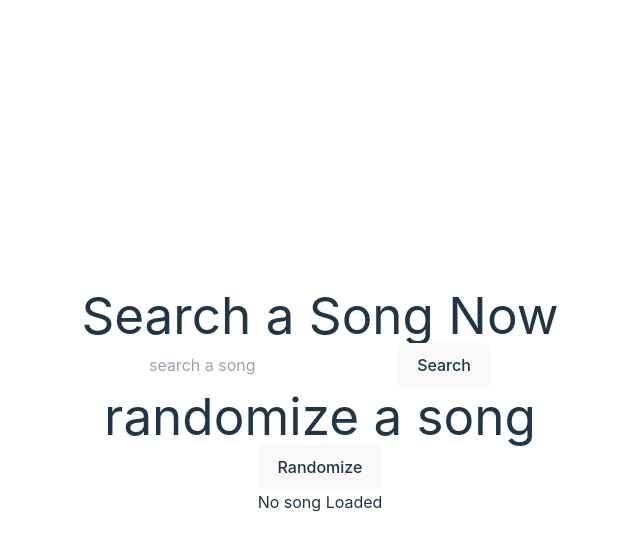
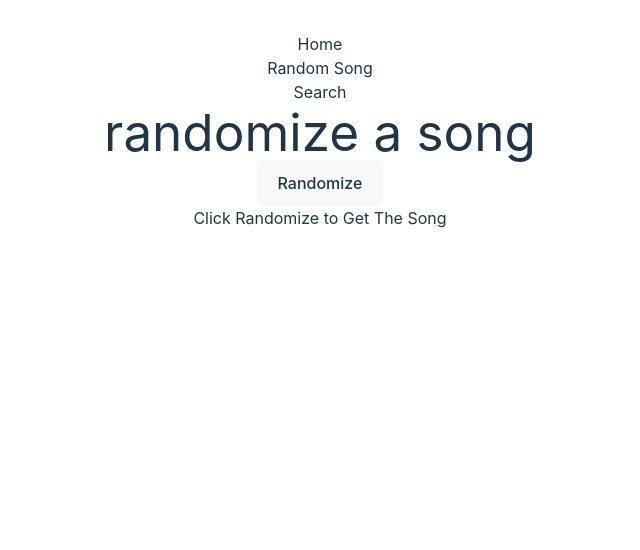
Before and after one commit to Ahmedhussin1/Genuis, a React (Vite) app: page /random-song in a window 1280 px wide. Shown: the top 550 px of the page, without its empty margins (320-960 px from the left). Built offline with nearby package versions, Linux system fonts and the light colour scheme.

Commit message:
react router dom added, navbar component created and implemented, styling is under going, url added to the image in the song search component

```diff
--- a/package.json
+++ b/package.json
@@ -12,7 +12,8 @@
   "dependencies": {
     "axios": "^1.7.2",
     "react": "^18.2.0",
-    "react-dom": "^18.2.0"
+    "react-dom": "^18.2.0",
+    "react-router-dom": "^6.23.1"
   },
   "devDependencies": {
     "@types/react": "^18.2.66",
--- a/src/App.jsx
+++ b/src/App.jsx
@@ -1,15 +1,22 @@
 import './App.css'
+import Navbar from './components/Navbar'
 import SongSearch from './components/SongSearch'
 import FetchSongById from './pages/FetchSongById'
+import { BrowserRouter as Router, Route, Routes } from "react-router-dom";
+import Home from './pages/Home';
 
 function App() {
 
   return (
-    <div>
-        <SongSearch/>
-        <FetchSongById/>
-    </div>
-  )
+    <Router>
+      <Navbar />
+      <Routes>
+        <Route path="/" element={<Home />} />
+        <Route path="/search" element={<SongSearch />} />
+        <Route path="/random-song" element={<FetchSongById />} />
+      </Routes>
+    </Router>
+  );
 }
 
 export default App
--- /dev/null
+++ b/src/components/Navbar.jsx
@@ -0,0 +1,20 @@
+import { Link } from "react-router-dom"
+function Navbar() {
+  return (
+    <nav className="bg-slate-700">
+        <ul className="flex gap-5 items-center justify-center py-10">
+            <li>
+                <Link to='/'>Home</Link>
+            </li>
+            <li>
+                <Link to='/random-song'>Random Song</Link>
+            </li>
+            <li>
+                <Link to='/search'>Search</Link>
+            </li>
+        </ul>
+    </nav>
+  )
+}
+
+export default Navbar
--- a/src/components/SongSearch.jsx
+++ b/src/components/SongSearch.jsx
@@ -22,7 +22,10 @@ function SongSearch() {
   return (
     <div>
       <h1>Search a Song Now</h1>
-      <form className="flex justify-center items-center gap-5 pt-10" onSubmit={handleSubmit}>
+      <form
+        className="flex justify-center items-center gap-5 pt-10"
+        onSubmit={handleSubmit}
+      >
         <input
           type="text"
           value={query}
@@ -32,13 +35,17 @@ function SongSearch() {
         />
         <button type="submit">Search</button>
       </form>
-      {loading && <p>Loading...</p> }
+      {loading && <p>Loading...</p>}
       <div className="grid grid-cols-3 py-10 gap-5">
         {result.map((song, index) => (
           <div className="flex flex-col items-center gap-5" key={index}>
-            <img src={song.result.song_art_image_thumbnail_url} />
+            <a href="song.result.url">
+              <img src={song.result.song_art_image_thumbnail_url} />
+            </a>
             <h1 className="text-xl">
-              <a className="text-white" href={song.result.url}>{song.result.full_title}</a>
+              <a className="text-white" href={song.result.url}>
+                {song.result.full_title}
+              </a>
             </h1>
             <p>{song.result.release_date_for_display}</p>
           </div>
--- a/src/index.css
+++ b/src/index.css
@@ -15,23 +15,6 @@
   text-rendering: optimizeLegibility;
   -webkit-font-smoothing: antialiased;
   -moz-osx-font-smoothing: grayscale;
-}
-
-a {
-  font-weight: 500;
-  color: #646cff;
-  text-decoration: inherit;
-}
-a:hover {
-  color: #535bf2;
-}
-
-body {
-  margin: 0;
-  display: flex;
-  place-items: center;
-  min-width: 320px;
-  min-height: 100vh;
 }
 
 h1 {
--- a/src/pages/FetchSongById.jsx
+++ b/src/pages/FetchSongById.jsx
@@ -26,7 +26,7 @@ function FetchSongById() {
       ) : song ? (
         <p>{song.full_title}</p>
       ) : (
-        <p>No song Loaded</p>
+        <p>Click Randomize to Get The Song</p>
       )}
     </div>
   );
--- /dev/null
+++ b/src/pages/Home.jsx
@@ -0,0 +1,8 @@
+
+function Home() {
+  return (
+    <div>Home</div>
+  )
+}
+
+export default Home
```
Also changed, not shown: src/pages/SearchPage.jsx (added, +9 -0 lines), 1 other file (tests, documents, lock files or other folders).
